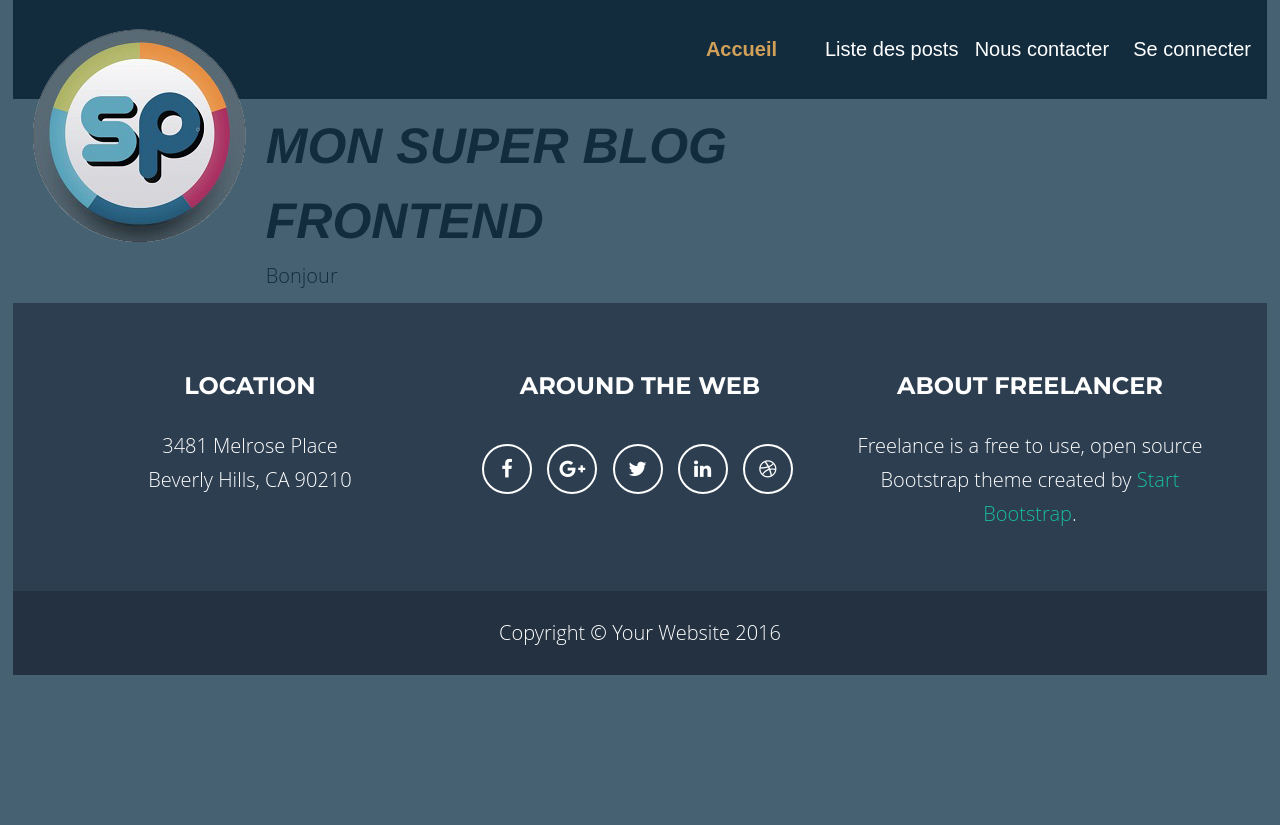
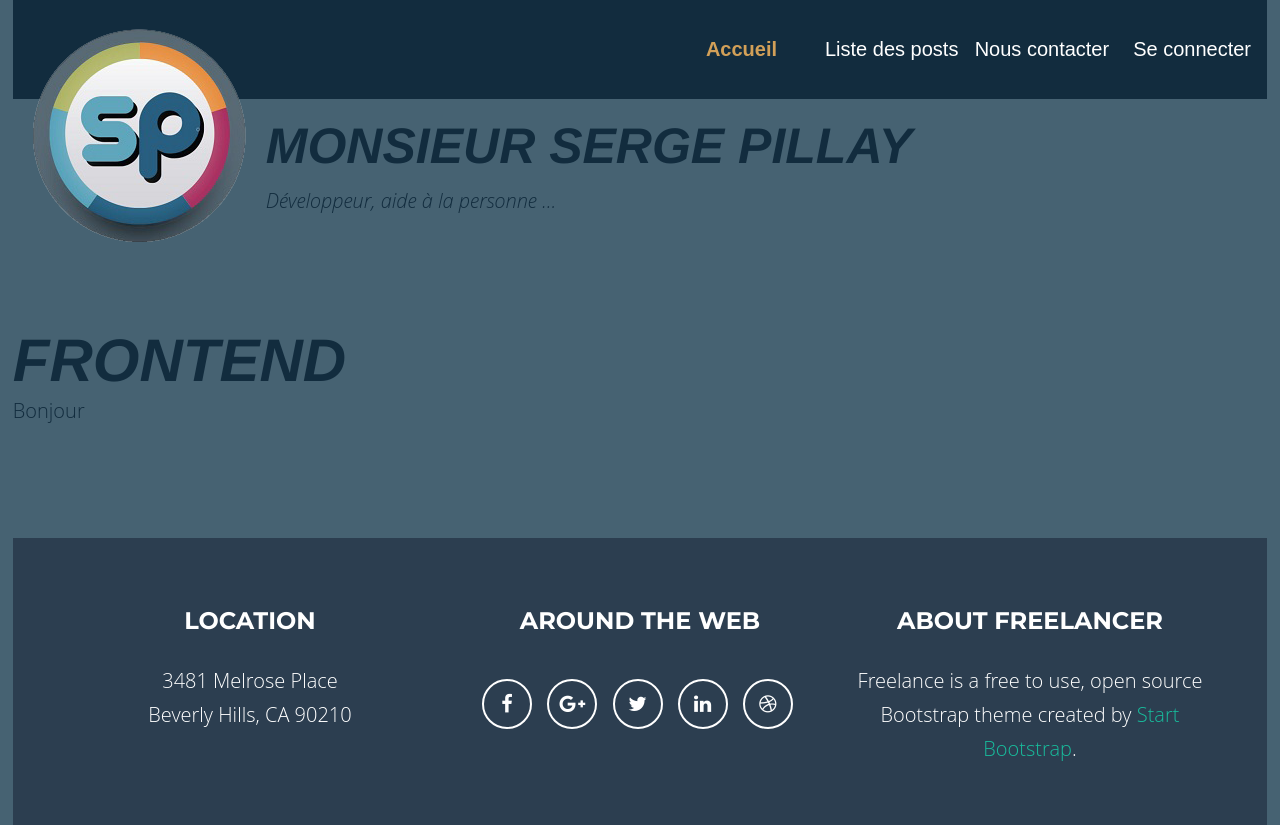
Before and after one commit to Urza45/blog, a PHP site: template template/frontend/index.html.twig in a window 1280 px wide. Shown: the part 14-839 px from the top of the page. Before the commit the page ends 689 px from the top, so only its background shows below. Run offline with PHP 8.4, Linux system fonts and the light colour scheme; the template is opened without the code that fills it, so the values that code supplies are empty; some libraries are stand-ins or nearby versions.

Commit message:
Add title

```diff
--- a/public/css/style.css
+++ b/public/css/style.css
@@ -2,9 +2,7 @@
 /* @import "./utils/functions"; */
 /* @import "./utils/mixins"; */
 /* @import "./utils/extensions"; */
-*,
-*::after,
-*::before {
+*, *::after, *::before {
   margin: 0;
   padding: 0;
   box-sizing: inherit;
--- a/template/base.html.twig
+++ b/template/base.html.twig
@@ -28,7 +28,8 @@
     <header>
         {{ include('header.html.twig') }}
     </header>
-    <h1>Mon super Blog</h1>
+    <h1>Monsieur Serge PILLAY</h1>
+    <p><i>Développeur, aide à la personne ...</i></p>
         {% block body %}{% endblock %}
 
     <footer class="text-center">
--- a/template/frontend/index.html.twig
+++ b/template/frontend/index.html.twig
@@ -3,6 +3,8 @@
 {% block title %}FRONTEND !{% endblock %}
 
 {% block body %}
+    <section>
     <h2>Frontend</h2>
     <p>Bonjour {{ name }}</p>
+    </section>
 {% endblock %}
--- a/template/header.html.twig
+++ b/template/header.html.twig
@@ -1,6 +1,7 @@
 <h1 class="header__logo">
   <img src="http://p5blog/image/SP-LOGO.png" alt="Logo de la société"/>
 </h1>
+
 <nav class="nav">
   <label for="toggle">☰</label>
   <input type="checkbox" id="toggle">
```
Also changed, not shown: 1 other file.
